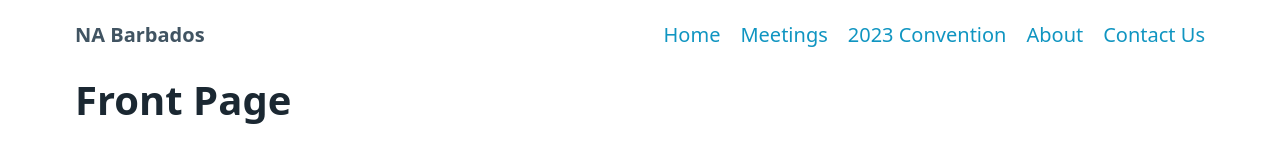
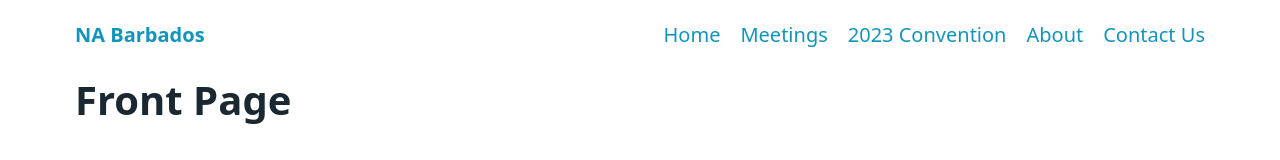
Before and after one commit to toonkii/na-barbados.org, a SvelteKit app: page / in a window 1280 px wide. Shown: the top 160 px of the page. Built offline with nearby package versions, Linux system fonts and the light colour scheme.

Commit message:
Made NA clickable.

```diff
--- a/src/components/MainMenu.svelte
+++ b/src/components/MainMenu.svelte
@@ -3,7 +3,7 @@
 <main>
 	<nav>
 		<ul>
-			<li><strong>NA Barbados</strong></li>
+			<li><strong><a href="/">NA Barbados</a></strong></li>
 		</ul>
 		<ul>
 			<li><a href="/">Home</a></li>
```
